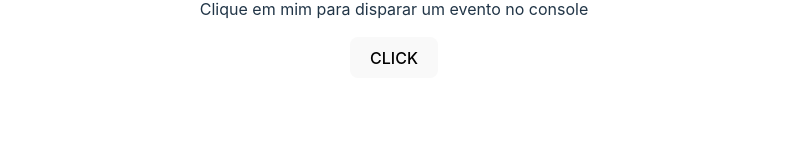
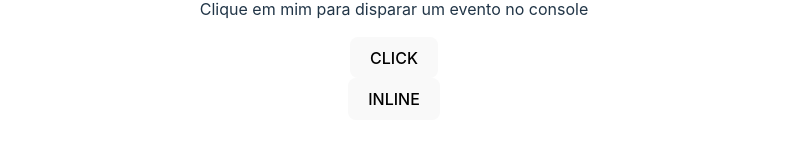
Before and after one commit to fh3mrique/EstudosReact, a React (Vite) app in the folder 02 - FUNDAMENTOS/fundamentos/: page / in a window 1280 px wide. Shown: the part 462-606 px from the top of the page, without its empty margins (246-1034 px from the left). Built offline with nearby package versions, Linux system fonts and the light colour scheme.

Commit message:
Funções inline nos eventos

```diff
--- a/02 - FUNDAMENTOS/fundamentos/src/components/Eventos.jsx
+++ b/02 - FUNDAMENTOS/fundamentos/src/components/Eventos.jsx
@@ -16,6 +16,9 @@ const Eventos = () => {
             <p>Clique em mim para disparar um evento no console</p>
             <button onClick={handleMeuEvento}>CLICK</button>
         </div>
+        <div>
+            <button onClick={() => console.log("Funçao inline chamada")}>INLINE</button>
+        </div>
     </div>
   )
 }
```
